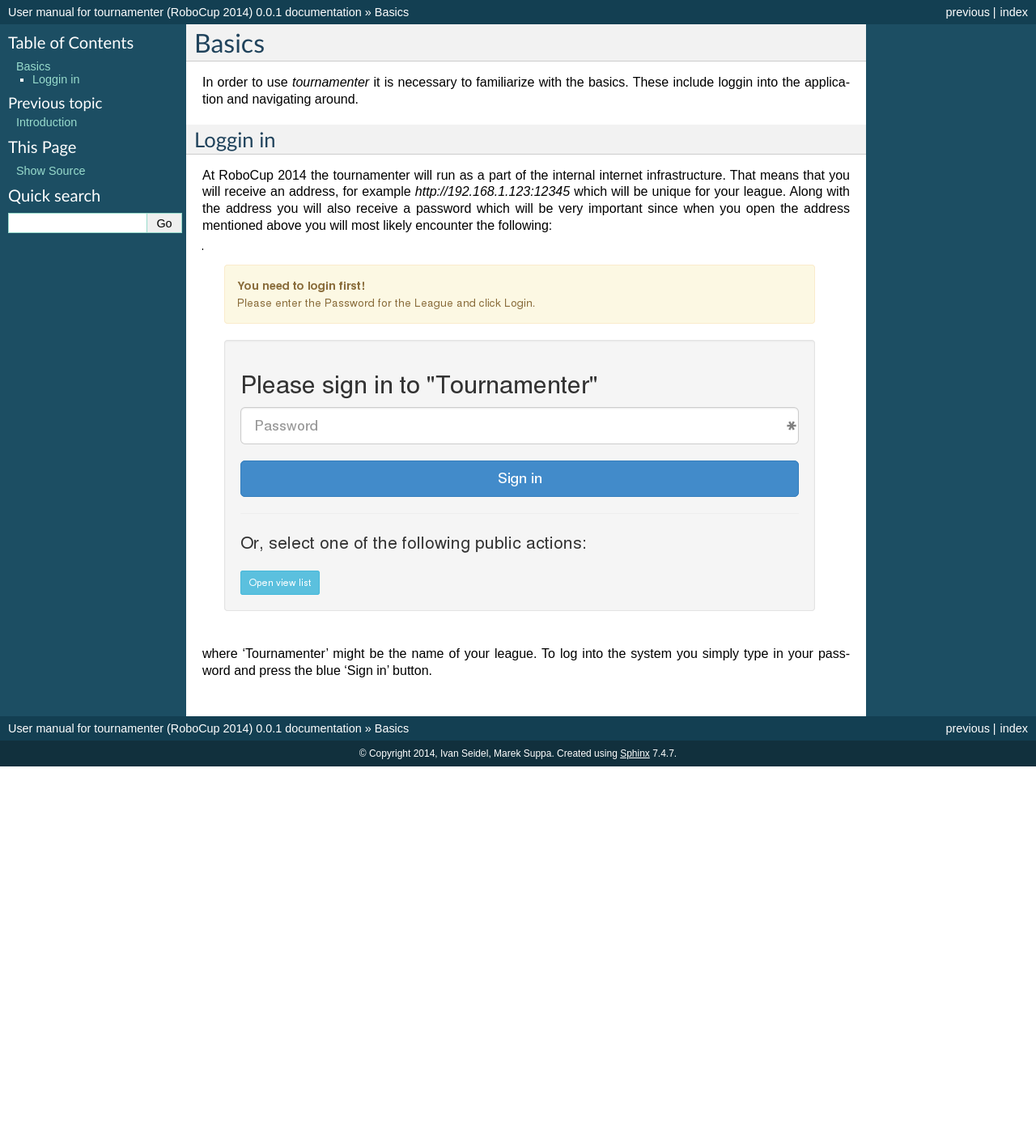
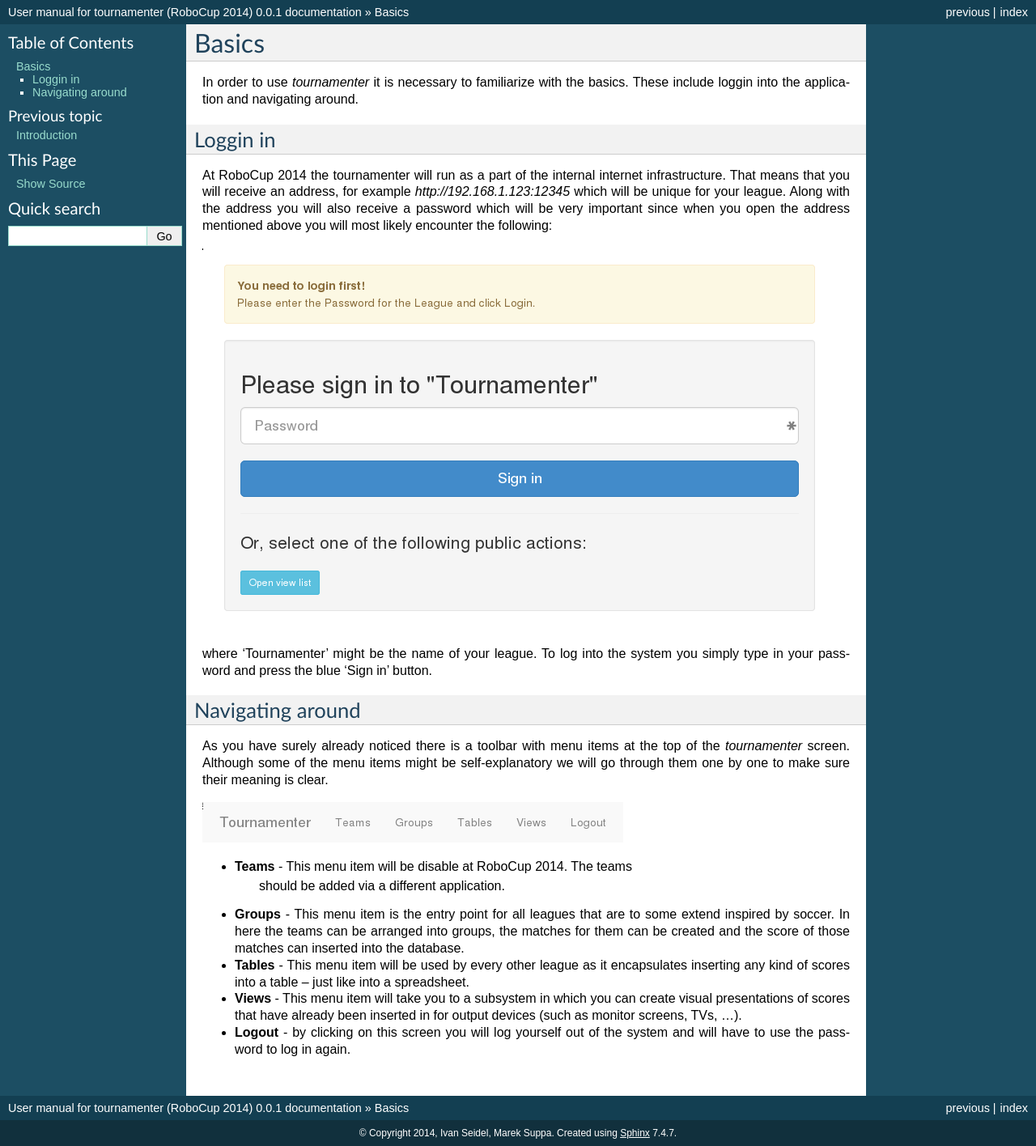
Before and after one commit to RoboCupDev/robocup2014-docs, a Sphinx documentation site: the page built from docs/basics.rst, in a window 1280 px wide. Shown: the whole page at 81% size. Built offline with Sphinx 7.4.7, drawn with Linux system fonts in a browser that asks for light colours; before the commit the page ends 947 px from its top, so only the background shows below that.

Commit message:
Improved the basics

```diff
--- a/docs/basics.rst
+++ b/docs/basics.rst
@@ -16,7 +16,39 @@
 likely encounter the following:
 
 .. image:: img/login.png
+    :alt: The login screen.
 
 where 'Tournamenter' might be the name of your league. To log into the
 system you simply type in your password and press the blue 'Sign in'
 button.
+
+Navigating around
+-----------------
+As you have surely already noticed there is a toolbar with menu items at
+the top of the `tournamenter` screen. Although some of the menu items might
+be self-explanatory we will go through them one by one to make sure their
+meaning is clear.
+
+
+.. image:: img/toolbar.png
+    :alt: The toolbar menu. Note that the name of your league might be used
+        insetead of 'Tournamenter'.
+
+- **Teams** - This menu item will be disable at RoboCup 2014. The teams
+    should be added via a different application.
+
+- **Groups** - This menu item is the entry point for all leagues that are
+  to some extend inspired by soccer. In here the teams can be arranged into
+  groups, the matches for them can be created and the score of those
+  matches can inserted into the database.
+
+- **Tables** - This menu item will be used by every other league as it
+  encapsulates inserting any kind of scores into a table -- just like into
+  a spreadsheet.
+
+- **Views** - This menu item will take you to a subsystem in which you can
+  create visual presentations of scores that have already been inserted in
+  for output devices (such as monitor screens, TVs, ...).
+
+- **Logout** - by clicking on this screen you will log yourself out of the
+  system and will have to use the password to log in again.
```
Also changed, not shown: docs/img/toolbar.png (added).
